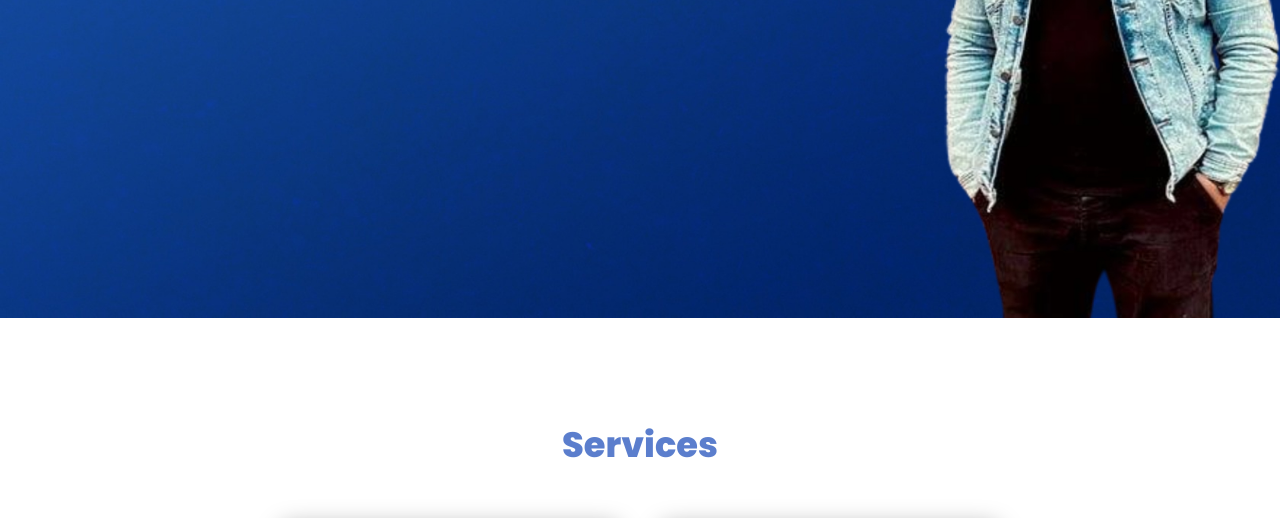
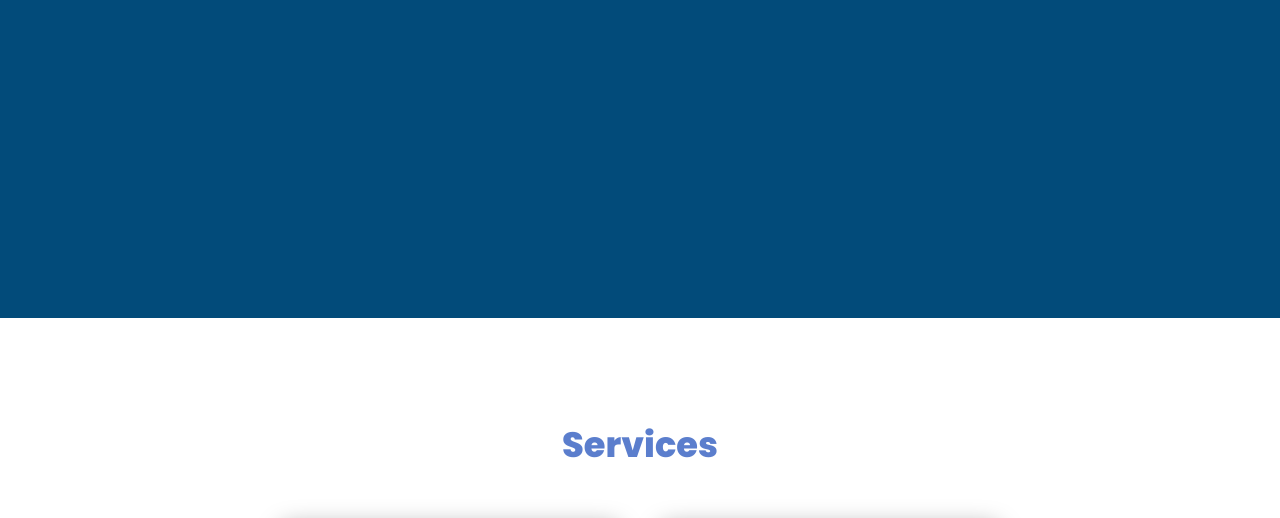
Before and after one commit to jemyxxo/profile-website, a plain HTML site: page index.html in a window 1280 px wide. Shown: the part 482-1000 px from the top of the page. Drawn offline with Linux system fonts and the light colour scheme.

Commit message:
Update style.css

```diff
--- a/style.css
+++ b/style.css
@@ -43,7 +43,7 @@ section{
     min-height: 100vh;
     display:flex ;
     align-items: top;
-    background: lightblue url("Background_Img.jpg") no-repeat fixed center;
+    background-color: #024B7A;
     background-size: cover;
     background-position: center;
     background-attachment: fixed;
```
